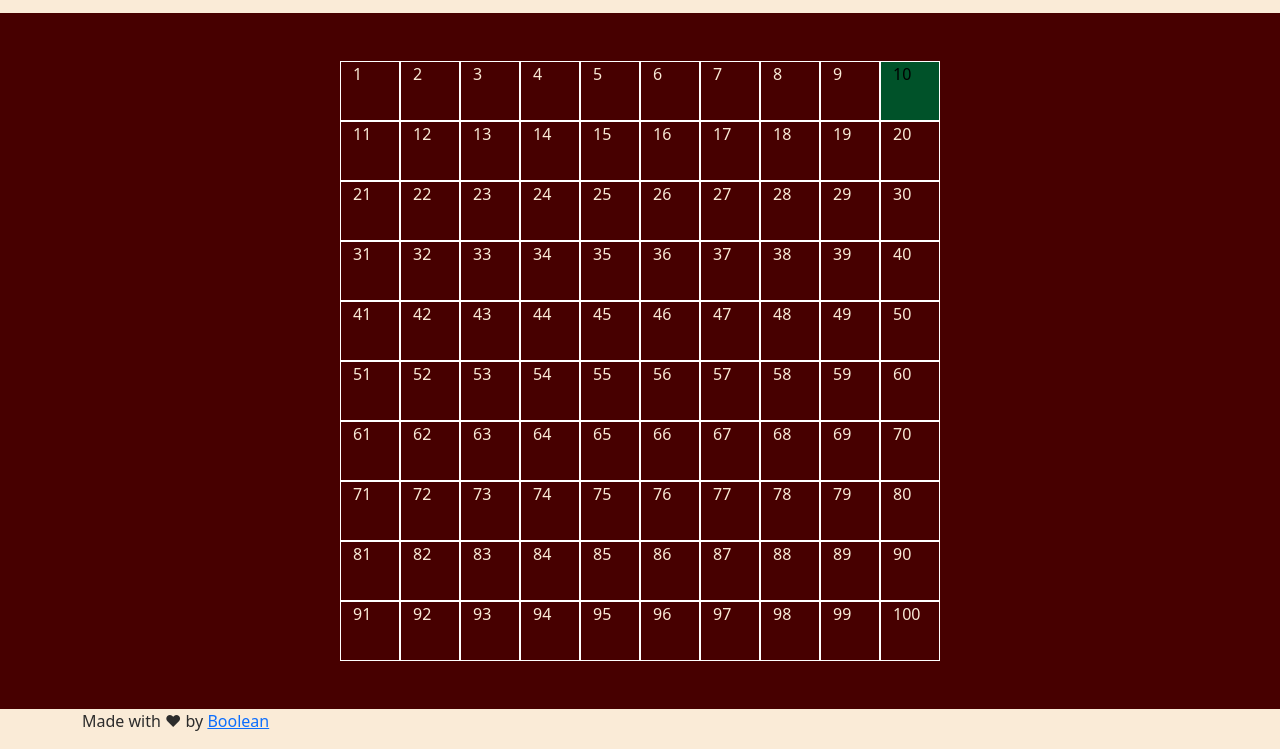
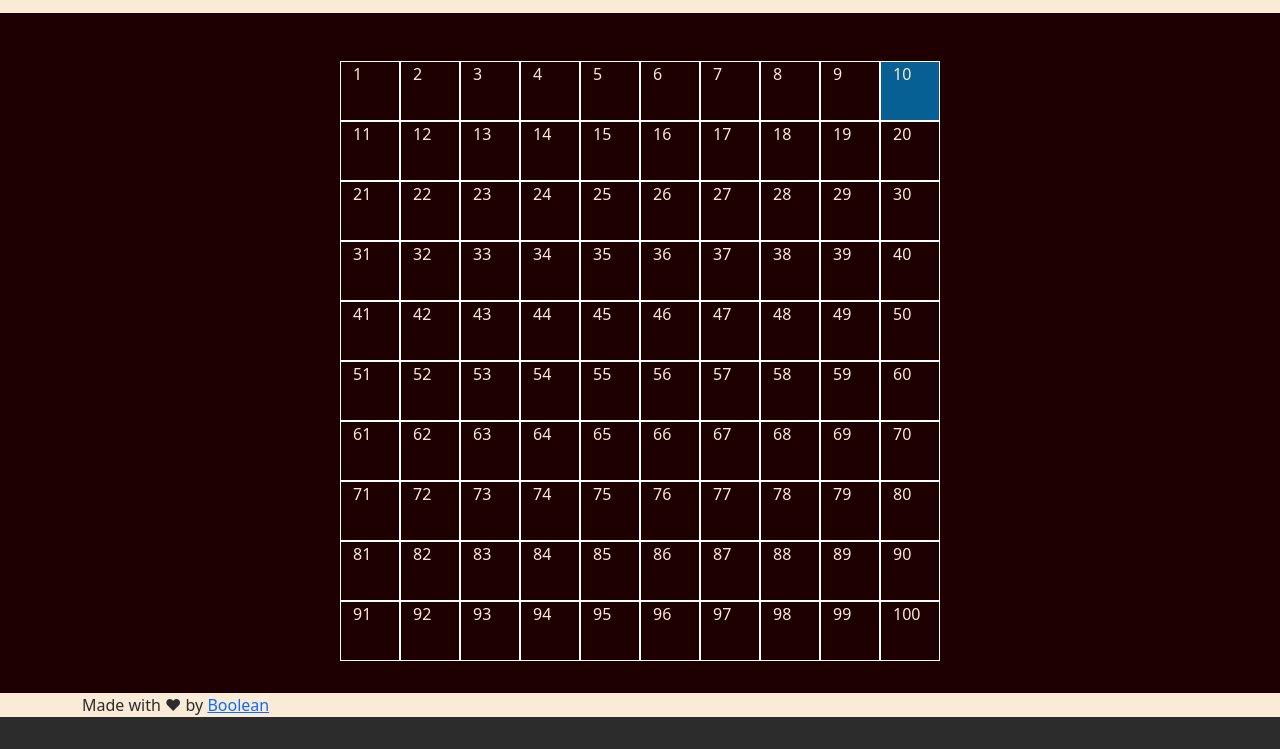
Before and after one commit to Mandrake091/js-campominato-grid, a plain HTML site: page index.html in a window 1280 px wide. Both pictures are taken after a click on the element "10". Shown: the part 69-818 px from the top of the page. Drawn offline with nearby package versions, Linux system fonts and the light colour scheme.

Commit message:
improvements

```diff
--- a/css/style.css
+++ b/css/style.css
@@ -29,10 +29,12 @@ body {
 footer {
     color: rgb(44, 44, 44);
     background-color: antiquewhite;
+    bottom: 0;
 }
 
 #main {
-    background-color: rgb(71, 0, 0);
+    height: 85vh;
+    background-color: rgb(31, 0, 0);
 }
 
 .debug {
@@ -42,20 +44,23 @@ footer {
     cursor: pointer;
 }
 
-#app{
+#app {
     margin: 0 auto;
 }
 
-.easy{
-    width:600px
+.easy {
+    width: 600px
 }
+
 .hard {
     width: 550px;
 }
+
 .crazy {
     width: 450px;
 }
-.active{
-    color: black;
-    background-color: rgb(0, 82, 41);
+
+.active {
+    color: antiquewhite;
+    background-color: rgb(6, 96, 148);
 }
--- a/index.html
+++ b/index.html
@@ -53,9 +53,9 @@
     </main>
     <footer>
       <div class="container">
-        <div class="row">
-          <div class="col-12 align-items-end">
-            <p>Made with &#x2764; by <a href="">Boolean</a>
+        <div class="row align-items-center">
+          <div class="col-12">
+            <p class="m-0">Made with &#x2764; by <a href="">Boolean</a>
             </p>
           </div>
 
```
Also changed, not shown: js/script.js (+0 -8 lines).
